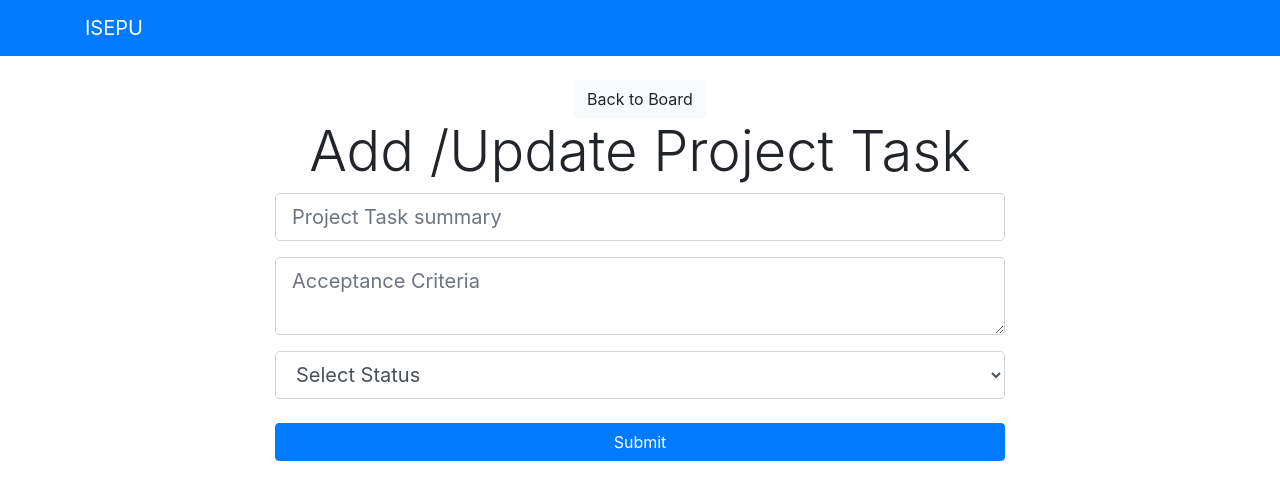
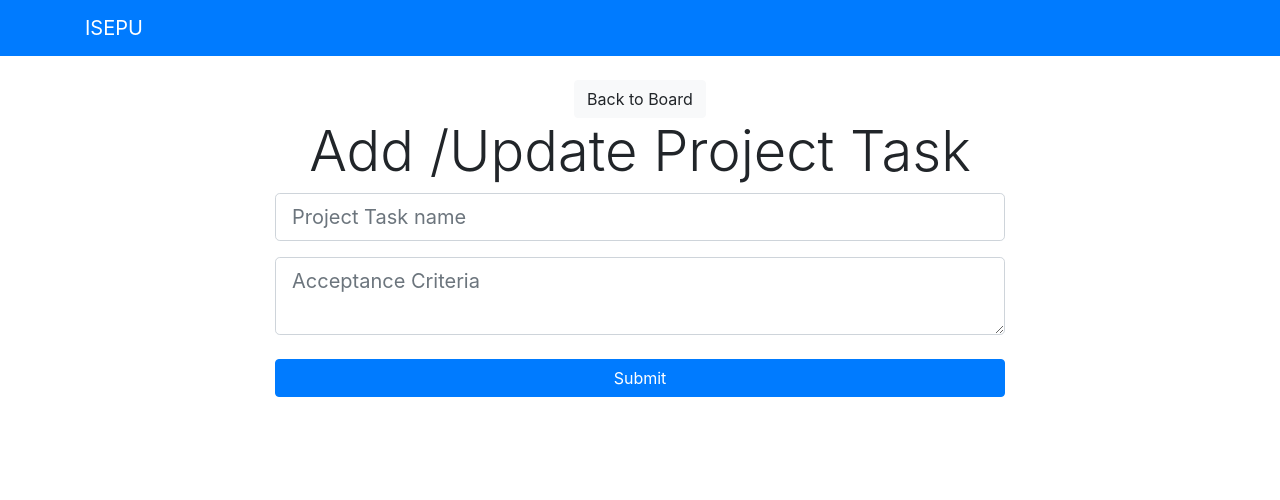
Before and after one commit to terencecode/ISEPU, a React (Create React App) app in the folder isepu-react/: page /addCourse in a window 1280 px wide. Shown: the top 500 px of the page. Built offline with nearby package versions, Linux system fonts and the light colour scheme.

Commit message:
fixing bug for post method with front and back
Fixing bug for course with post methods with the front and back

```diff
--- a/isepu-react/src/components/cours/AddCourse.js
+++ b/isepu-react/src/components/cours/AddCourse.js
@@ -9,9 +9,12 @@ import {addCourse} from "../../actions/CourseAction";
      constructor(){
          super();
          this.state={
-            summary:"",
-            acceptanceCriteria:"",
-            status:""
+            name:"",
+            description:"",
+            professor_id:"",
+            subject_id:""
+
+
          };
          this.onChange=this.onChange.bind(this);
          this.onSubmit=this.onSubmit.bind(this);
@@ -24,9 +27,11 @@ import {addCourse} from "../../actions/CourseAction";
      onSubmit(e){
          e.preventDefault();
          const newCourse={
-             summary:this.state.summary,
-             acceptanceCriteria:this.state.acceptanceCriteria,
-             status:this.state.status
+             name:this.state.name,
+             description:this.state.description,
+             professor_id:1,
+             subject_id:1
+
          };
          //console.log(newCourse);
          this.props.addCourse(newCourse,this.props.history);
@@ -43,19 +48,19 @@ import {addCourse} from "../../actions/CourseAction";
                     <h4 className="display-4 text-center">Add /Update Project Task</h4>
                     <form onSubmit={this.onSubmit}>
                         <div className="form-group">
-                            <input type="text" className="form-control form-control-lg" name="summary" value={this.state.summary} placeholder="Project Task summary" onChange={this.onChange} />
+                            <input type="text" className="form-control form-control-lg" name="name" value={this.state.name} placeholder="Project Task name" onChange={this.onChange} />
                         </div>
                         <div className="form-group">
-                            <textarea className="form-control form-control-lg" placeholder="Acceptance Criteria" value={this.state.acceptanceCriteria} name="acceptanceCriteria" onChange={this.onChange}></textarea>
+                            <textarea className="form-control form-control-lg" placeholder="Acceptance Criteria" value={this.state.description} name="description" onChange={this.onChange}></textarea>
                         </div>
-                        <div className="form-group">
+                        {/* <div className="form-group">
                             <select className="form-control form-control-lg" name="status" value={this.state.status} onChange={this.onChange}>
                                 <option value="">Select Status</option>
                                 <option value="TO_DO">TO DO</option>
                                 <option value="IN_PROGRESS">IN PROGRESS</option>
                                 <option value="DONE">DONE</option>
                             </select>
-                        </div>
+                        </div> */}
                         <input type="submit" className="btn btn-primary btn-block mt-4" />
                     </form>
                 </div>
```
Also changed, not shown: 1 other file (tests, documents, lock files or other folders).
